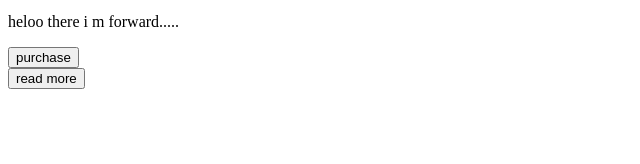
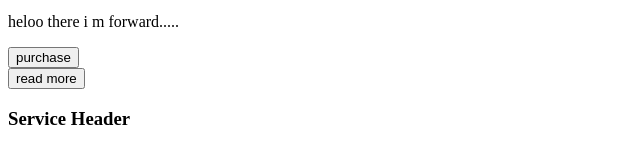
Before and after one commit to rohitpim1/gitpractice, a plain HTML site: page index.html in a window 1280 px wide. Shown: the part 172-336 px from the top of the page, without its empty margins (0-640 px from the left). Drawn offline with Linux system fonts and the light colour scheme.

Commit message:
servcies section added

```diff
--- a/index.html
+++ b/index.html
@@ -25,6 +25,7 @@
          <a href="#">youtube</a>
      </div>
  </header>
+
  <section class="hero">
      <div class="bgimg">
          <img src="" alt="heroImg">
@@ -41,5 +42,11 @@
     </div>
     </div>
  </section>
+
+ <section class="services">
+     <header class="servicesHeader">
+      <h3>Service Header</h3>
+     </header>
+ </section>
 </body>
 </html>
```
